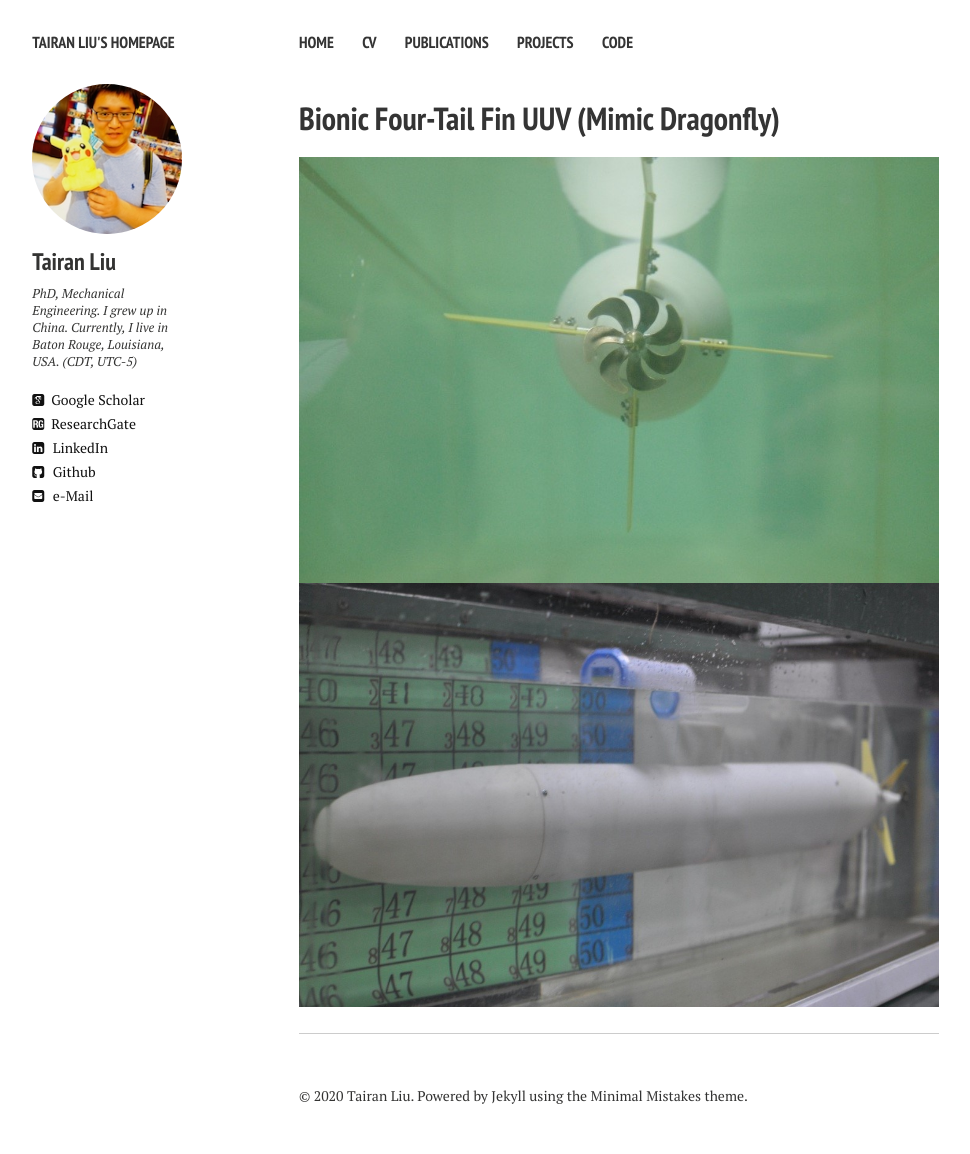
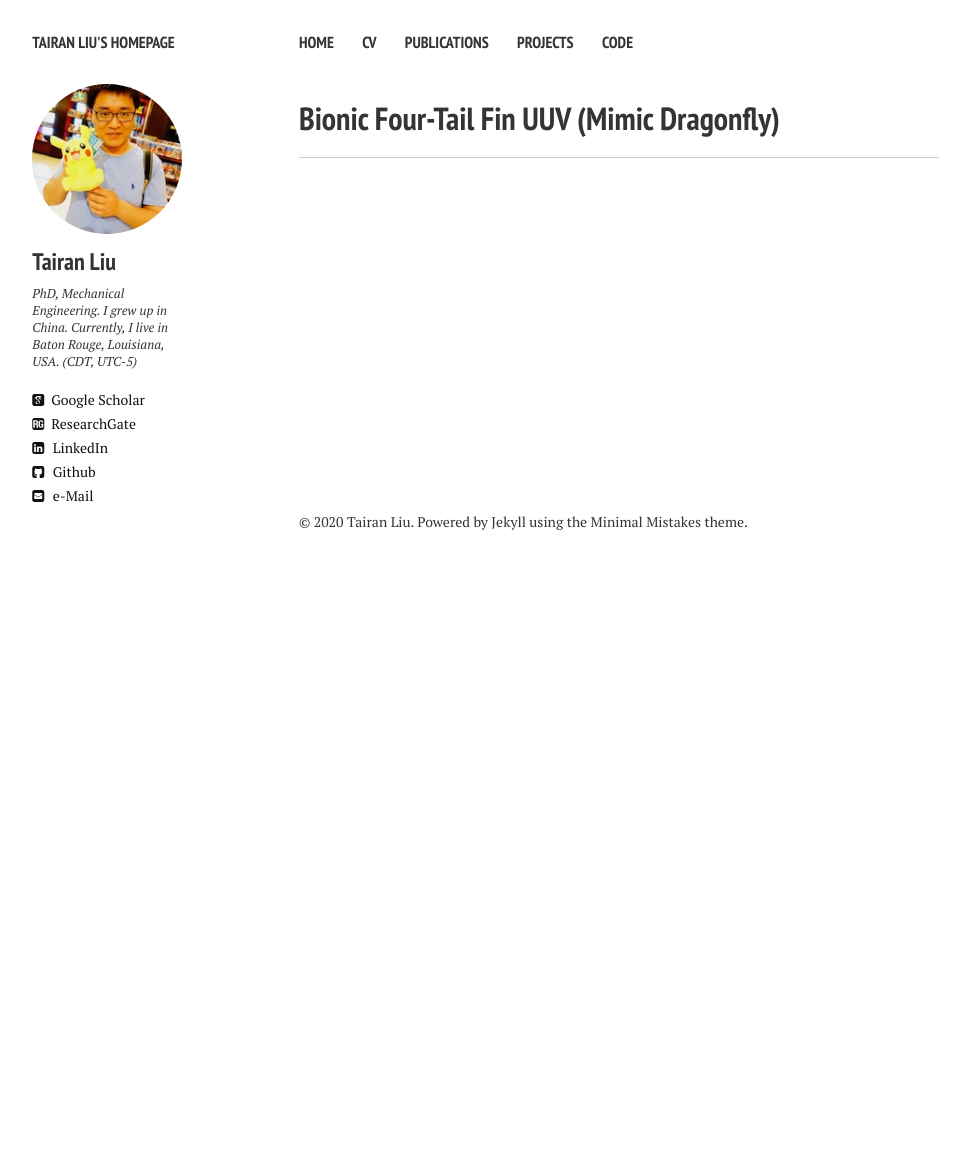
Before and after one commit to liutairan/liutairan.github.io, a Jekyll site: the page built from projects/four_tail_fin.md, in a window 1280 px wide. Shown: the whole page, without its empty margins (21-991 px from the left). Built offline with Jekyll 4.4.1, drawn with Linux system fonts in a browser that asks for light colours; nearby versions of some CDN libraries; after the commit the page ends 900 px from its top, so only the background shows below that.

Commit message:
Update four_tail_fin.md

```diff
--- a/projects/four_tail_fin.md
+++ b/projects/four_tail_fin.md
@@ -7,6 +7,6 @@ comments: false
 ---
 
 
-![I'm a relative reference to a repository file](../../Pics/four_tail_fin/4-3.jpg)
+<!-- ![I'm a relative reference to a repository file](../../Pics/four_tail_fin/4-3.jpg) -->
 
-![I'm a relative reference to a repository file](../../Pics/four_tail_fin/4-4.jpg)
+<!-- ![I'm a relative reference to a repository file](../../Pics/four_tail_fin/4-4.jpg) -->
```
